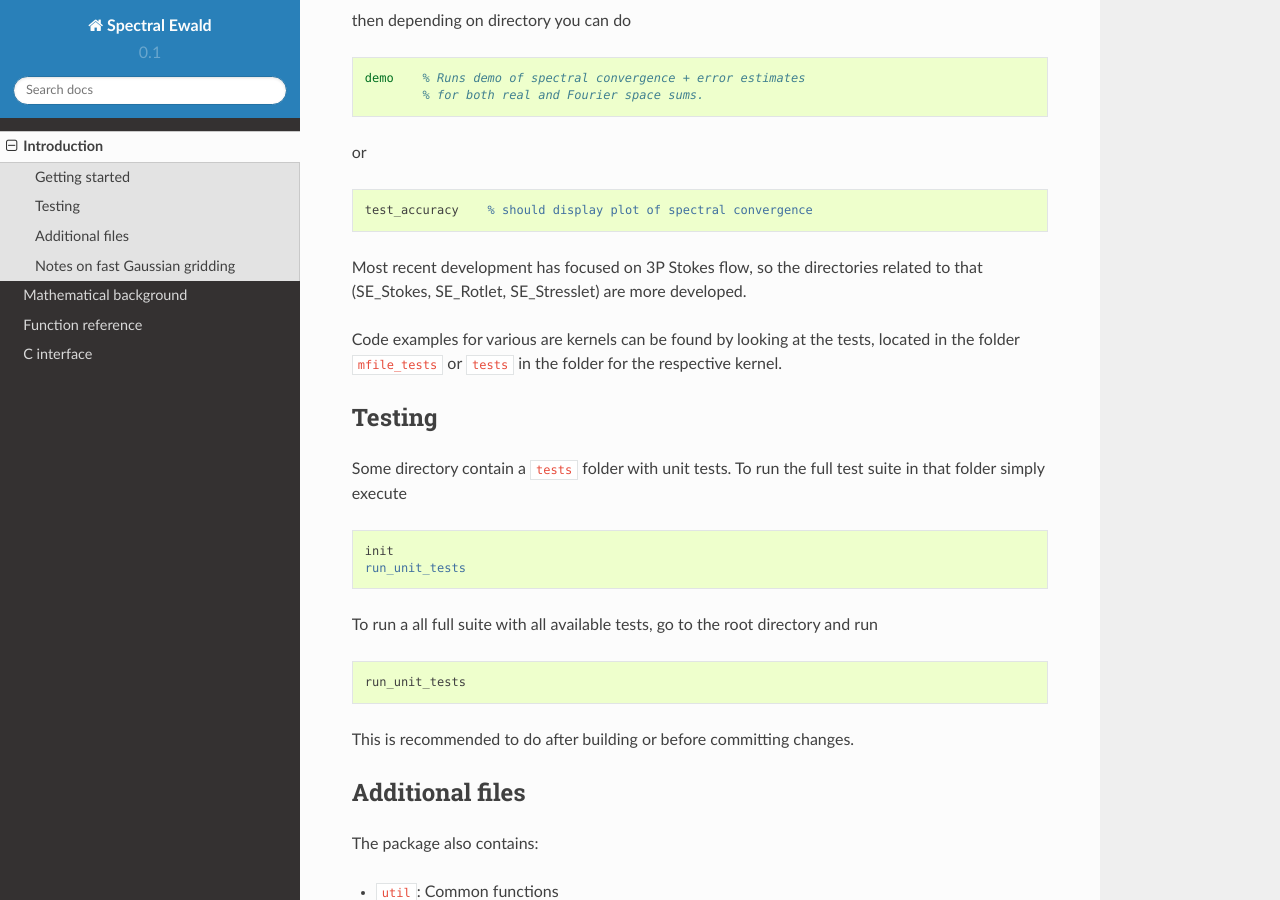
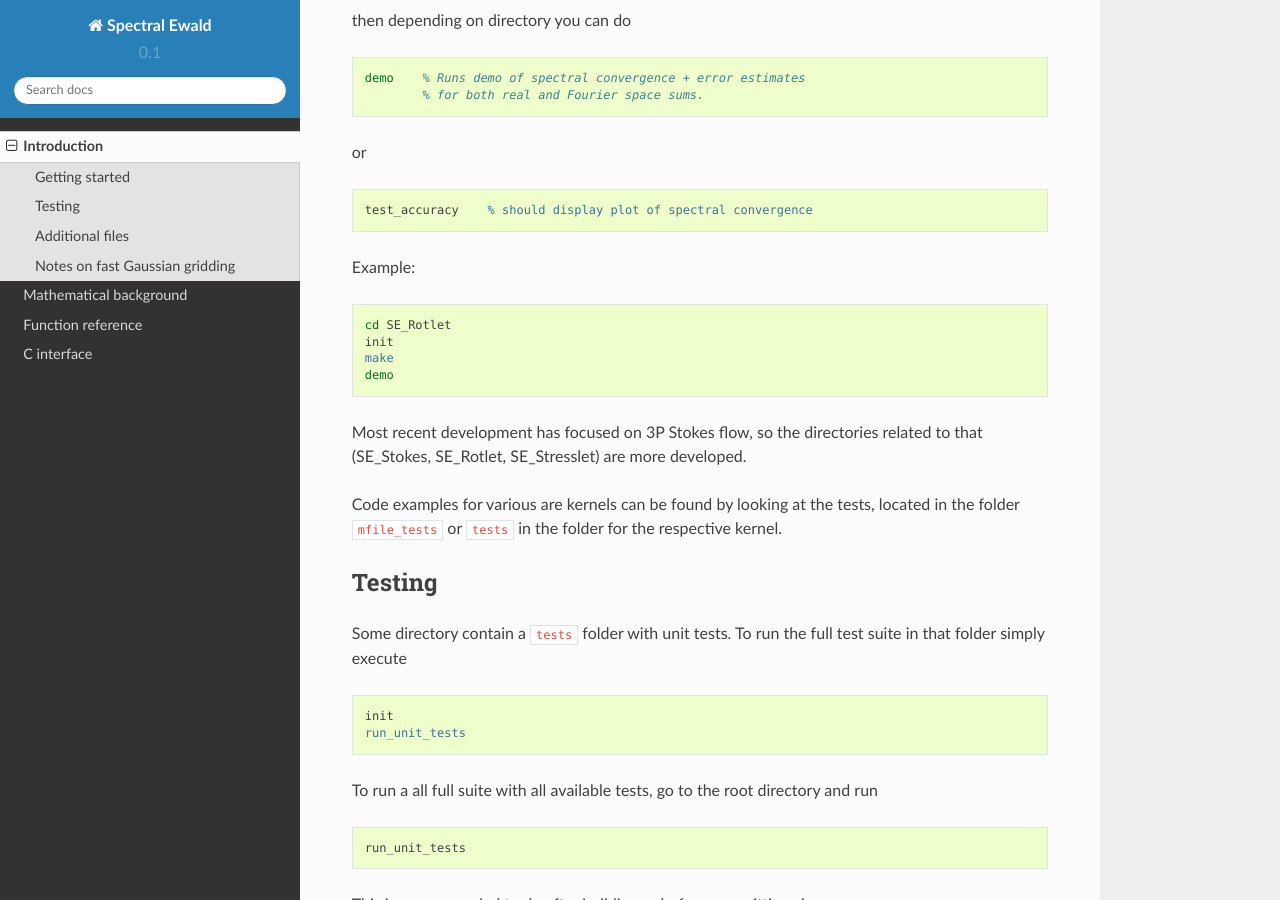
Before and after one commit to ludvigak/SE_unified, a Sphinx documentation site: the page built from docs/rst/introduction.rst, in a window 1280 px wide and 900 px high, scrolled down 680 px. Built offline with Sphinx 7.4.7 and the Read the Docs theme 2.0.0, drawn with Linux system fonts in a browser that asks for light colours.

Commit message:
added example to docs

```diff
--- a/docs/rst/introduction.rst
+++ b/docs/rst/introduction.rst
@@ -37,6 +37,15 @@ or
 .. code-block:: matlab
 
    test_accuracy    % should display plot of spectral convergence
+
+Example:
+
+.. code-block:: matlab
+
+   cd SE_Rotlet
+   init
+   make
+   demo
 
 Most recent development has focused on 3P Stokes flow, so the directories related to that (SE_Stokes, SE_Rotlet, SE_Stresslet) are more developed.
 
```
